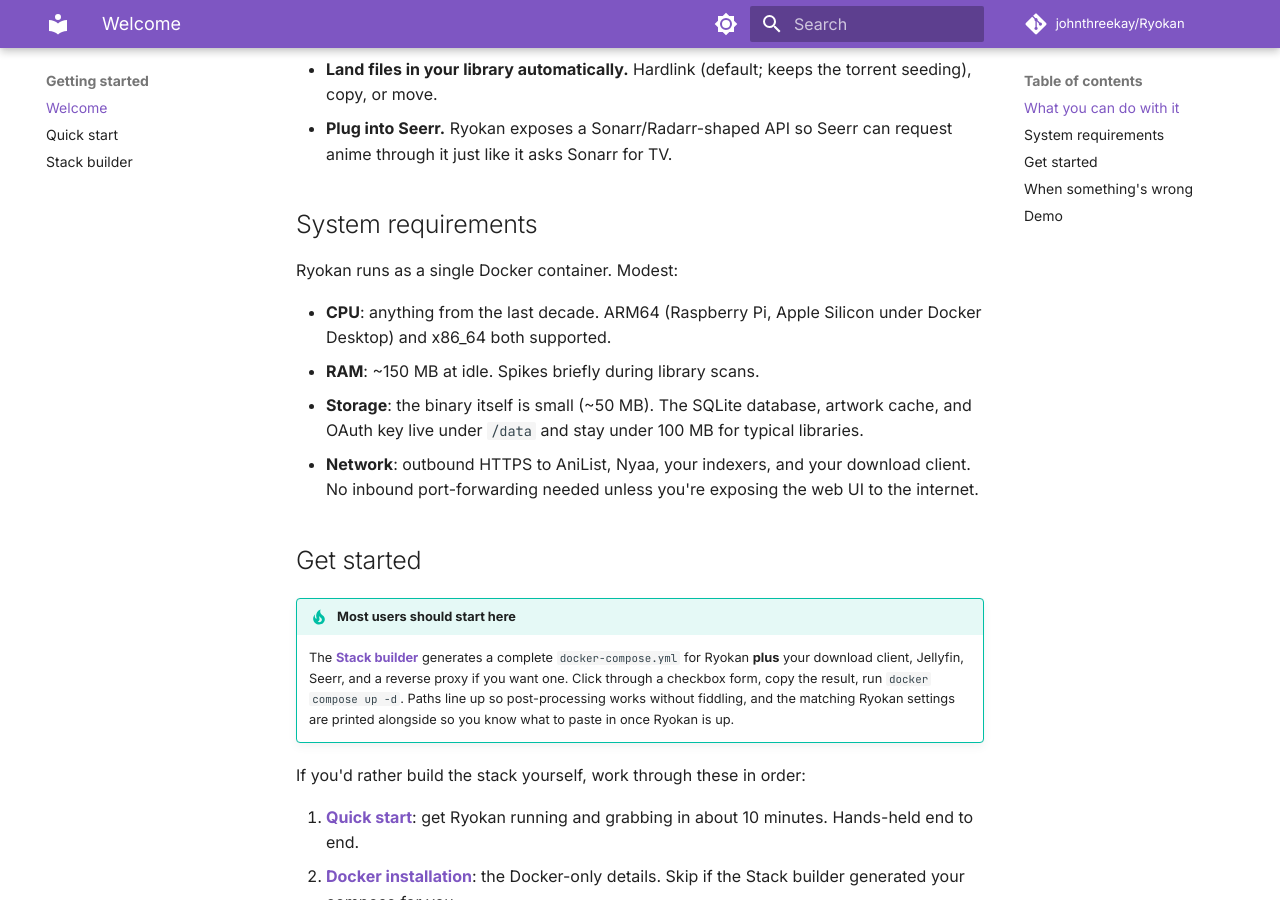
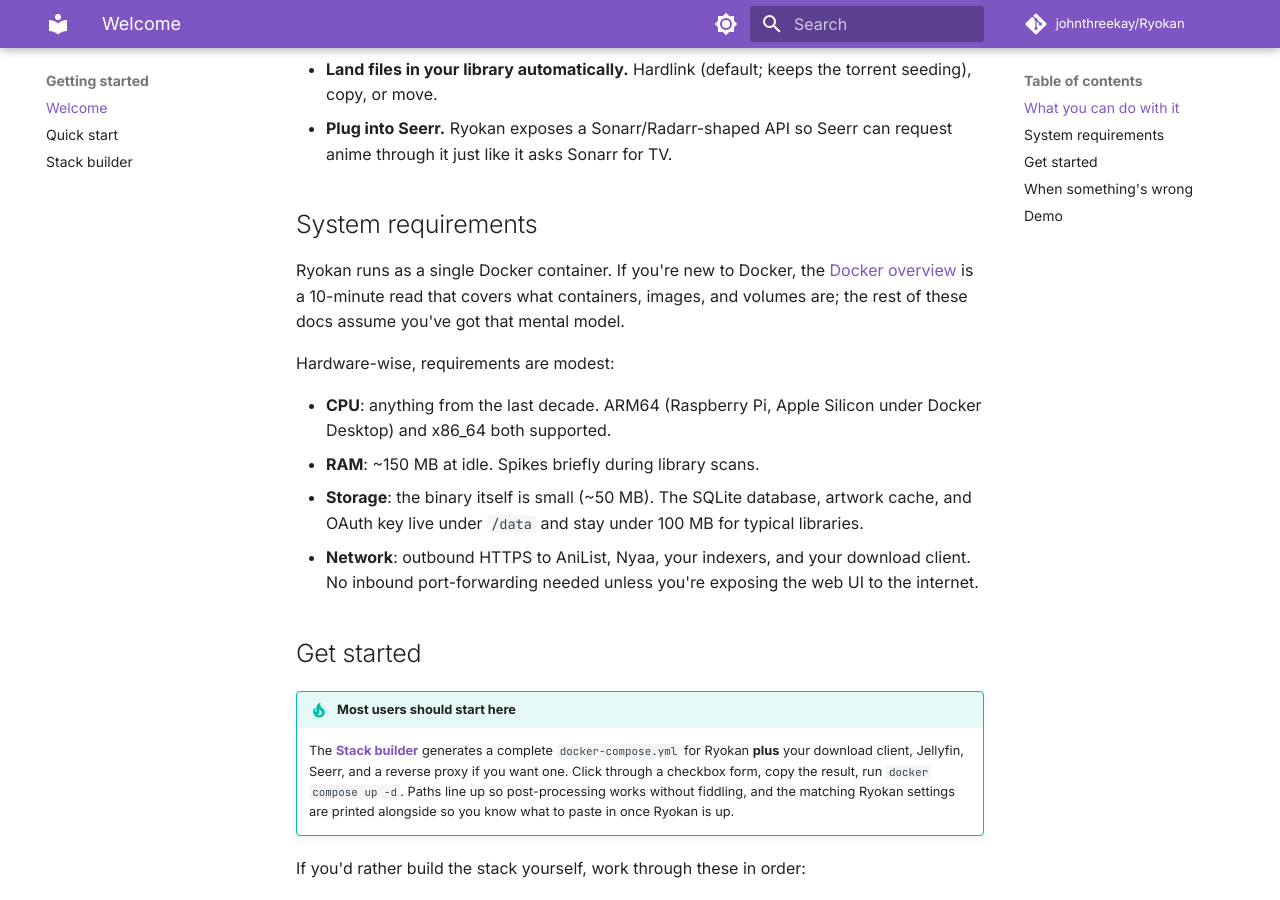
Before and after one commit to abhi1693/Ryokan, an MkDocs documentation site: the page built from docs/index.md, in a window 1280 px wide and 900 px high, scrolled down 869 px. Built offline with MkDocs 1.6.1 and Material for MkDocs 9.7.7, drawn with Linux system fonts in a browser that asks for light colours; comment, search, counter and statistics services are not loaded.

Commit message:
docs: point Docker newcomers at Docker's overview page
The previous links targeted /get-started/ (the interactive tutorial,
which expects users to deploy a sample app). Newcomers reading our
docs need the conceptual overview first — what containers, images,
and volumes are. /get-started/docker-overview/ is the right page.

Added a similar pointer to the welcome page's System requirements
section so the recommendation lands on the first click rather than
deferring it to the install page.

Co-Authored-By: Claude Opus 4.7 (1M context) <noreply@anthropic.com>

```diff
--- a/docs/index.md
+++ b/docs/index.md
@@ -18,7 +18,9 @@ If you've used Sonarr for TV, the shape is the same. Ryokan is just the anime-tu
 
 ## System requirements
 
-Ryokan runs as a single Docker container. Modest:
+Ryokan runs as a single Docker container. If you're new to Docker, the [Docker overview](https://docs.docker.com/get-started/docker-overview/) is a 10-minute read that covers what containers, images, and volumes are; the rest of these docs assume you've got that mental model.
+
+Hardware-wise, requirements are modest:
 
 - **CPU**: anything from the last decade. ARM64 (Raspberry Pi, Apple Silicon under Docker Desktop) and x86_64 both supported.
 - **RAM**: ~150 MB at idle. Spikes briefly during library scans.
```
Also changed, not shown: docs/install.md (+1 -1 lines), docs/quick-start.md (+1 -1 lines).
